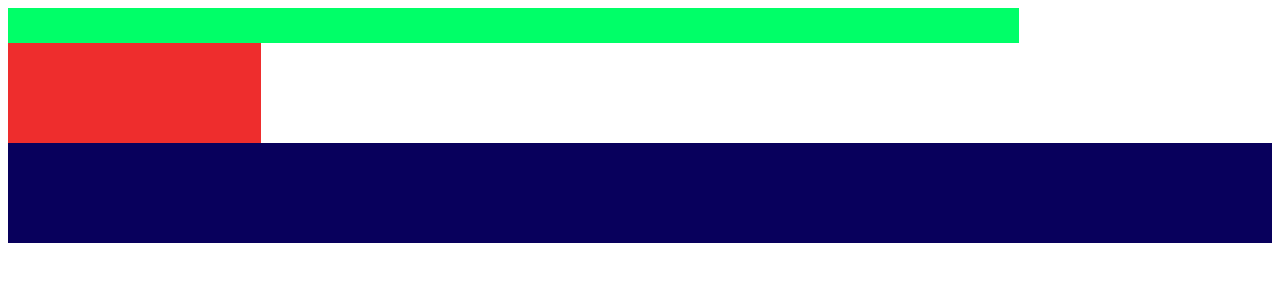
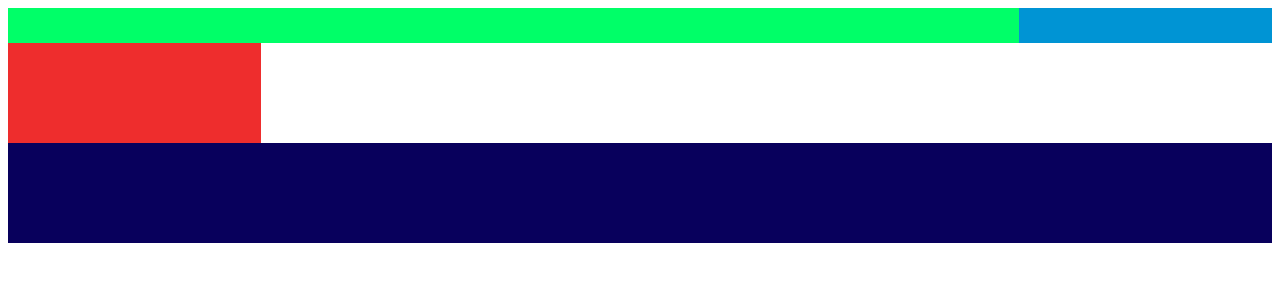
Before and after one commit to DamienPoix/Exercice-html-6, a plain HTML site: page index.html in a window 1280 px wide. Drawn offline with Linux system fonts and the light colour scheme.

Commit message:
premiere ligne de carrer terminé

```diff
--- a/index.html
+++ b/index.html
@@ -6,7 +6,9 @@
     <title></title>
   </head>
   <body>
-  <div id="rcyan" ></div>
+  <div id="rcyan">
+  <div id="rbleuc"></div>
+  </div>
   <div id="rrouge" ></div>
   <div id="rbleuf"></div>
   </body>
--- a/style.css
+++ b/style.css
@@ -1,5 +1,5 @@
 #rcyan {
-  width:80%;
+  width:100%;
   height: 35px;
   background: #00ff68 ;
 }
@@ -11,6 +11,11 @@
 #rbleuf {
   width:100%;
   height:100px;
- background:  #08005c ;
-
+  background:  #08005c ;
 }
+#rbleuc {
+  float: right;
+  width: 20% ;
+  height:35px ;
+  background: #0094d4 ;
+}
```
